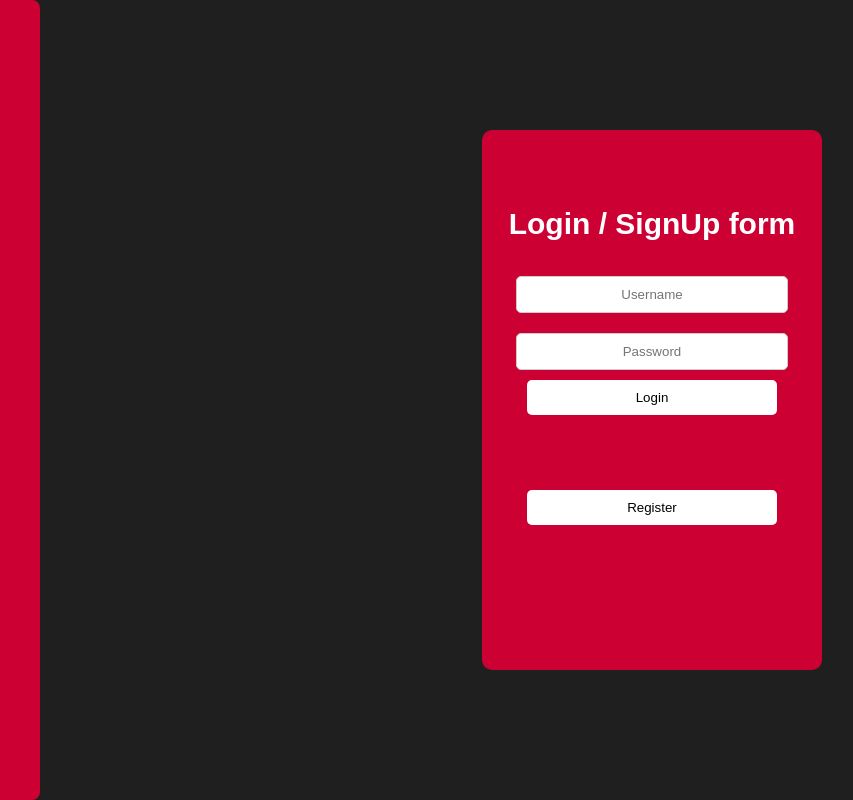
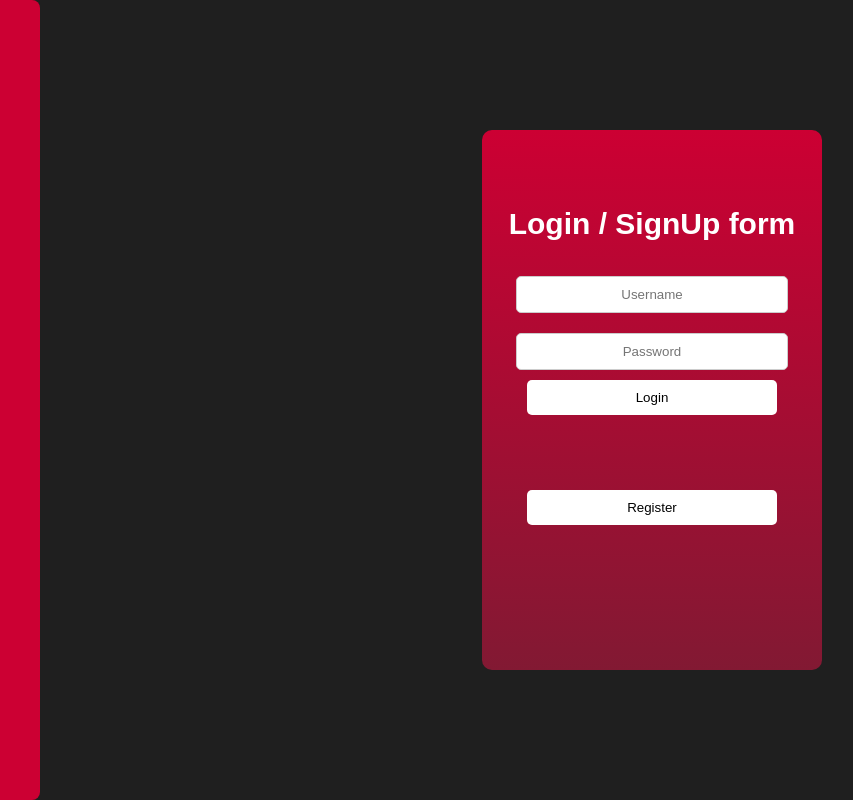
Before and after one commit to andriusavenido/Companion_GNG2101, a React (Vite) app in the folder client/: page /login in a window 1280 px wide. Shown: the whole page, without its empty margins (16-869 px from the left). Built offline with nearby package versions, Linux system fonts and the light colour scheme; no server answers; a web font is replaced by a local one.

Commit message:
changing ui colour for login

```diff
--- a/client/src/pages/Login/Login.module.css
+++ b/client/src/pages/Login/Login.module.css
@@ -1,6 +1,6 @@
 .LoginBox {
     padding: 20px;
-    background-color: var(--rutgers-red);
+    background: linear-gradient(180deg,var(--rutgers-red), var(--rutgers-shadow-red));
     border-radius: 10px;
     width: 300px;
     height: 500px;
```
